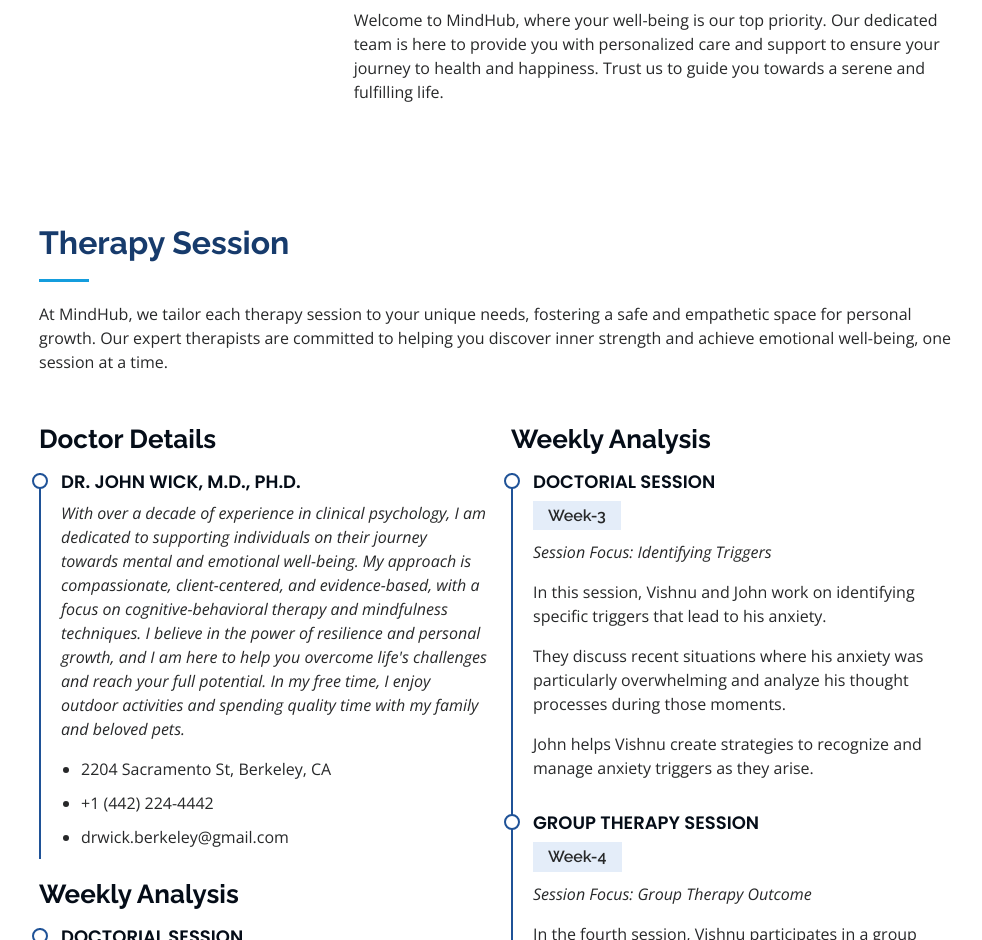
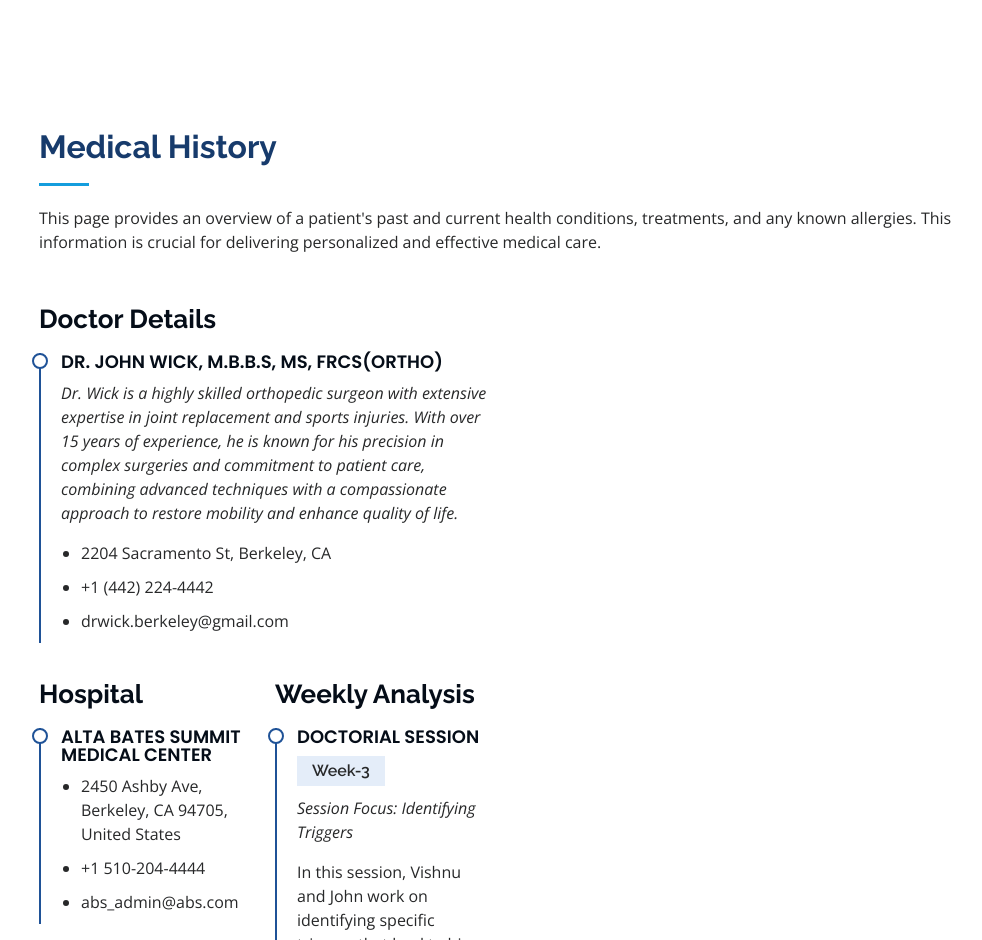
Before and after one commit to VK2004/user, a plain HTML site: page index.html in a window 1280 px wide. Shown: the part 1240-2180 px from the top of the page, without its empty margins (291-1273 px from the left). Drawn offline with nearby package versions, Linux system fonts and the light colour scheme.

Commit message:
Update index.html

```diff
--- a/index.html
+++ b/index.html
@@ -5,7 +5,7 @@
   <meta charset="utf-8">
   <meta content="width=device-width, initial-scale=1.0" name="viewport">
 
-  <title>Medicor</title>
+  <title>Medico</title>
   <link rel = "icon" href ="assets/img/2.png"  type = "image/png">
   <meta content="" name="description">
   <meta content="" name="keywords">
@@ -57,9 +57,9 @@
         <ul>
           <li><a href="#hero" class="nav-link scrollto active"><i class="bx bx-home"></i> <span>Home</span></a></li>
           <li><a href="#about" class="nav-link scrollto"><i class="bx bx-user"></i> <span>Patient Details</span></a></li>
-          <li><a href="#resume" class="nav-link scrollto"><i class="bx bx-health"></i> <span>Medical History</span></a></li>
-          <li><a href="#services" class="nav-link scrollto"><i class="bx bx-medicine"></i> <span>Medications</span></a></li>
-          <li><a href="#contact" class="nav-link scrollto"><i class="bx bx-envelope"></i> <span>Contact</span></a></li>
+          <li><a href="#resume" class="nav-link scrollto"><i class="fa-solid fa-clipboard-prescription"></i> <span>Medical History</span></a></li>
+          <li><a href="#services" class="nav-link scrollto"><i class="fa-solid fa-prescription-bottle"></i> <span>Medications</span></a></li>
+          <li><a href="#contact" class="nav-link scrollto"><i class="fa-solid fa-user-doctor-message"></i> <span>Contact Doctor</span></a></li>
         </ul>
       </nav><!-- .nav-menu -->
     </div>
@@ -111,9 +111,6 @@
                 </ul>
               </div>
             </div>
-            <p>
-              Welcome to MindHub, where your well-being is our top priority. Our dedicated team is here to provide you with personalized care and support to ensure your journey to health and happiness. Trust us to guide you towards a serene and fulfilling life.
-            </p>
           </div>
         </div>
 
@@ -125,23 +122,33 @@
       <div class="container">
 
         <div class="section-title">
-          <h2>Therapy Session</h2>
-          <p>At MindHub, we tailor each therapy session to your unique needs, fostering a safe and empathetic space for personal growth. Our expert therapists are committed to helping you discover inner strength and achieve emotional well-being, one session at a time.</p>
+          <h2>Medical History</h2>
+          <p>This page provides an overview of a patient's past and current health conditions, treatments, and any known allergies. This information is crucial for delivering personalized and effective medical care.</p>
         </div>
 
         <div class="row">
           <div class="col-lg-6" data-aos="fade-up">
             <h3 class="resume-title">Doctor Details</h3>
             <div class="resume-item pb-0">
-              <h4>Dr. John Wick, M.D., Ph.D.</h4>
-              <p><em>With over a decade of experience in clinical psychology, I am dedicated to supporting individuals on their journey towards mental and emotional well-being. My approach is compassionate, client-centered, and evidence-based, with a focus on cognitive-behavioral therapy and mindfulness techniques. I believe in the power of resilience and personal growth, and I am here to help you overcome life's challenges and reach your full potential. In my free time, I enjoy outdoor activities and spending quality time with my family and beloved pets.</em></p>
+              <h4>Dr. John Wick, M.B.B.S, MS, FRCS(Ortho)</h4>
+              <p><em>Dr. Wick is a highly skilled orthopedic surgeon with extensive expertise in joint replacement and sports injuries. With over 15 years of experience, he is known for his precision in complex surgeries and commitment to patient care, combining advanced techniques with a compassionate approach to restore mobility and enhance quality of life.</em></p>
               <ul>
                 <li>2204 Sacramento St, Berkeley, CA</li>
                 <li>+1 (442) 224-4442</li>
                 <li>drwick.berkeley@gmail.com</li>
               </ul>
             </div>
-
+        <div class="row">
+          <div class="col-lg-6" data-aos="fade-up">
+            <h3 class="resume-title">Hospital</h3>
+            <div class="resume-item pb-0">
+              <h4>Alta Bates Summit Medical Center</h4>
+              <ul>
+                <li>2450 Ashby Ave, Berkeley, CA 94705, United States</li>
+                <li>+1 510-204-4444</li>
+                <li>abs_admin@abs.com</li>
+              </ul>
+            </div>
             <h3 class="resume-title">Weekly Analysis</h3>
             <div class="resume-item">
               <h4>Doctorial Session </h4>
```
